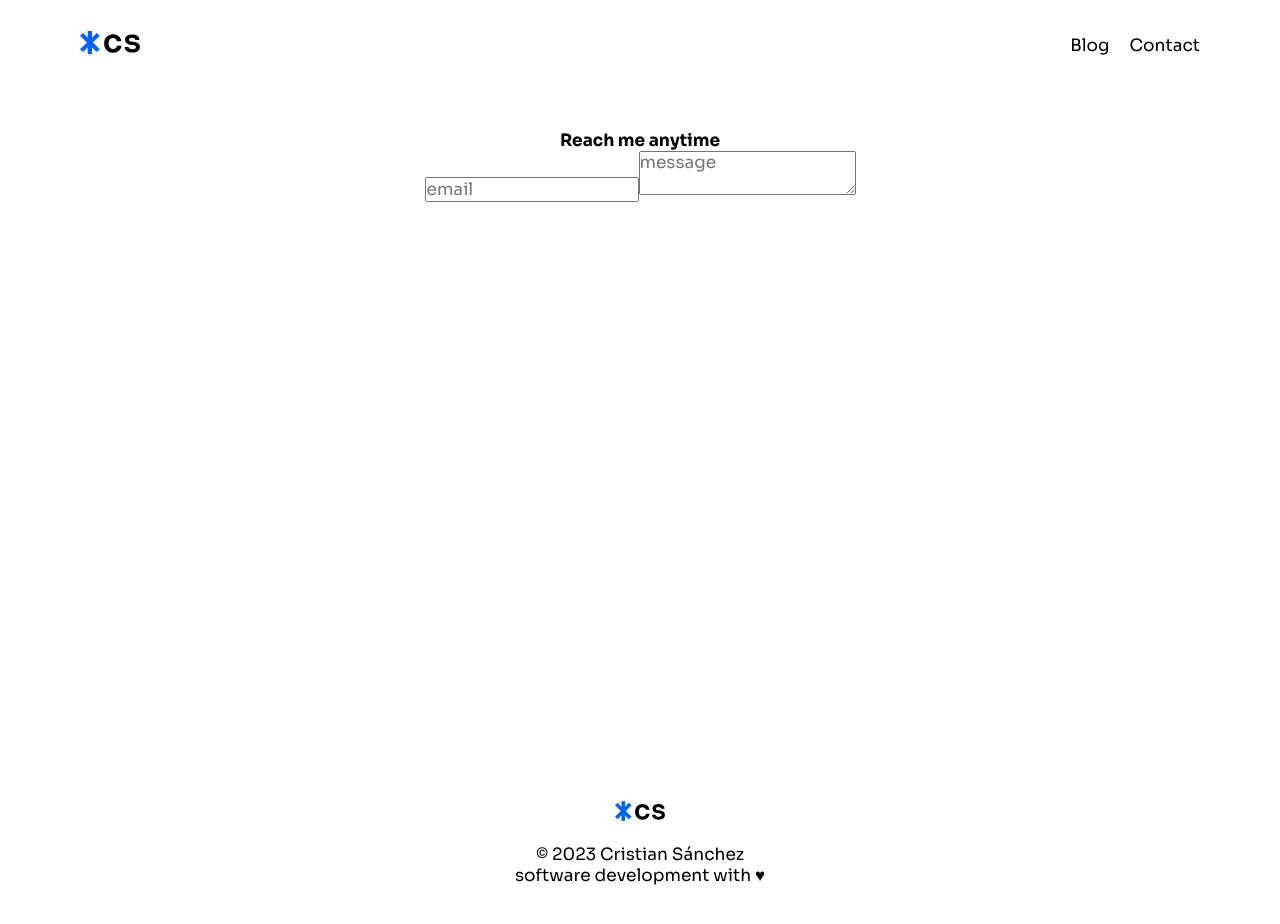
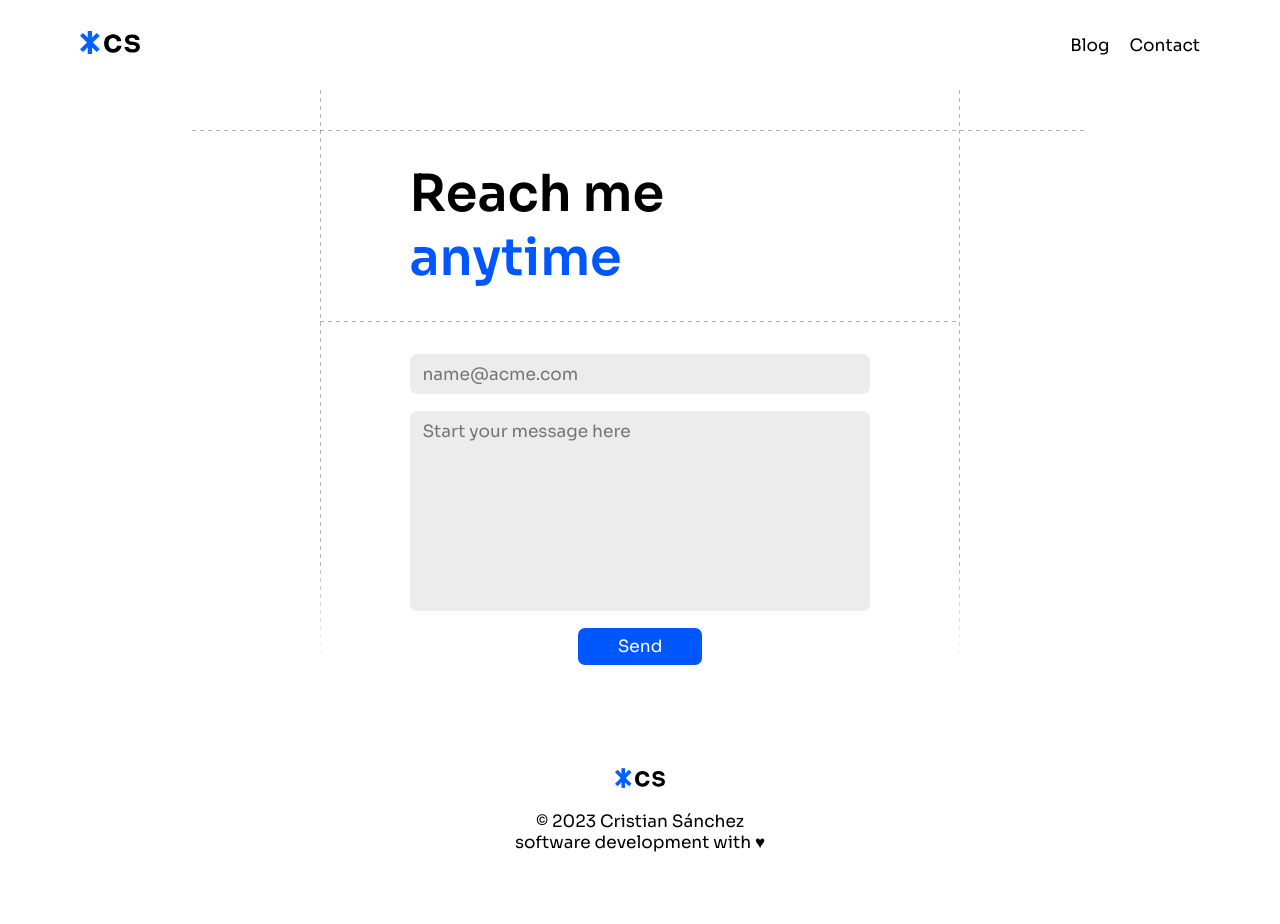
Before and after one commit to noreplydev/cristian-sanchez.me, a Next.js app: page /contact in a window 1280 px wide. After the commit the page ends 893 px from the top, so only its background shows below. Built offline with nearby package versions, Linux system fonts and the light colour scheme.

Commit message:
[FT] Added contact UI

```diff
--- a/app/contact/contact.module.css
+++ b/app/contact/contact.module.css
@@ -1,9 +1,99 @@
 .contactContainer {
+  position: relative;
   display: flex;
   flex-direction: column;
   align-items: center;
   justify-content: flex-start;
-  height: 80vh;
+  height: fit-content;
   width: 100vw;
-  padding: 5vh 25vw;
+  padding-top: 5vh;
+  padding-inline: 25vw;
 }
+
+.titleContainer {
+  position: relative;
+  display: grid;
+  place-items: center;
+  font-size: 100%;
+  height: fit-content;
+  width: 100%;
+  padding: 4vh 7vw;
+}
+
+.titleContainer h1 {
+  font-size: 3rem;
+  font-weight: 600;
+  color: #000;
+}
+
+.titleContainer span {
+  font-size: 3rem;
+  font-weight: 600;
+  color: #0057ff;
+}
+
+.horizontalLine {
+  height: 100%;
+  width: 140%;
+  position: absolute;
+  top: 0;
+  left: 50%;
+  transform: translateX(-50%);
+}
+
+.verticalLines {
+  height: 300%;
+  width: 100%;
+  position: absolute;
+  top: 0;
+  left: 0;
+  transform: translateY(-40px);
+}
+
+.form {
+  display: flex;
+  flex-direction: column;
+  align-items: center;
+  justify-content: center;
+  height: fit-content;
+  width: 100%;
+  padding: 4vh 7vw;
+  gap: 17px;
+  margin-bottom: fit-content;
+}
+
+.form * {
+  transition: all 0.10s ease-in-out;
+  background-color: var(--gray);
+  width: 100%;
+  height: fit-content;
+  border-radius: 7px;
+  padding: 1.2vh 1vw;
+  font-size: 1rem;
+  outline: none;
+  border: none;
+}
+
+.form > *:focus {
+  box-shadow:
+    inset 0 0 0 2px var(--background-color),
+    0 0 0 2px var(--vibrant-blue);
+}
+
+.textarea {
+  height: 200px;
+  scroll-padding: 1.2vh 1.2vw;
+  resize: none;
+}
+
+.send {
+  height: fit-content;
+  width: fit-content;
+  display: grid;
+  place-items: center;
+  font-size: 1rem;
+  color: #fff;
+  background-color: var(--vibrant-blue);
+  padding: 1vh 5vh;
+  cursor: pointer;
+}
--- a/app/contact/page.jsx
+++ b/app/contact/page.jsx
@@ -1,3 +1,4 @@
+import GridLine from '@/components/global/GridLine'
 import style from './contact.module.css'
 
 export default function Contact() {
@@ -5,10 +6,19 @@ export default function Contact() {
     <div className={style.contactContainer}>
       <div className={style.titleContainer}>
         <h1 className={style.title}>Reach me <span>anytime</span></h1>
+        <div className={style.horizontalLine}>
+          <GridLine lineType='horizontal' position='topLeft'/>
+        </div>
+        <GridLine lineType='horizontal' position='bottomLeft'/>
+        <div className={style.verticalLines}>
+          <GridLine lineType='vertical' position='topLeft' offset='offsetBottom'/>
+          <GridLine lineType='vertical' position='topRight' offset='offsetBottom'/>
+        </div>
       </div>
       <form className={style.form}>
-        <input type="text" placeholder="email" />
-        <textarea placeholder="message" />
+        <input type="email" placeholder="name@acme.com" className={style.input}/>
+        <textarea placeholder="Start your message here" className={style.textarea}/>
+        <button className={style.send}>Send</button>
       </form>
     </div>
   )
```
